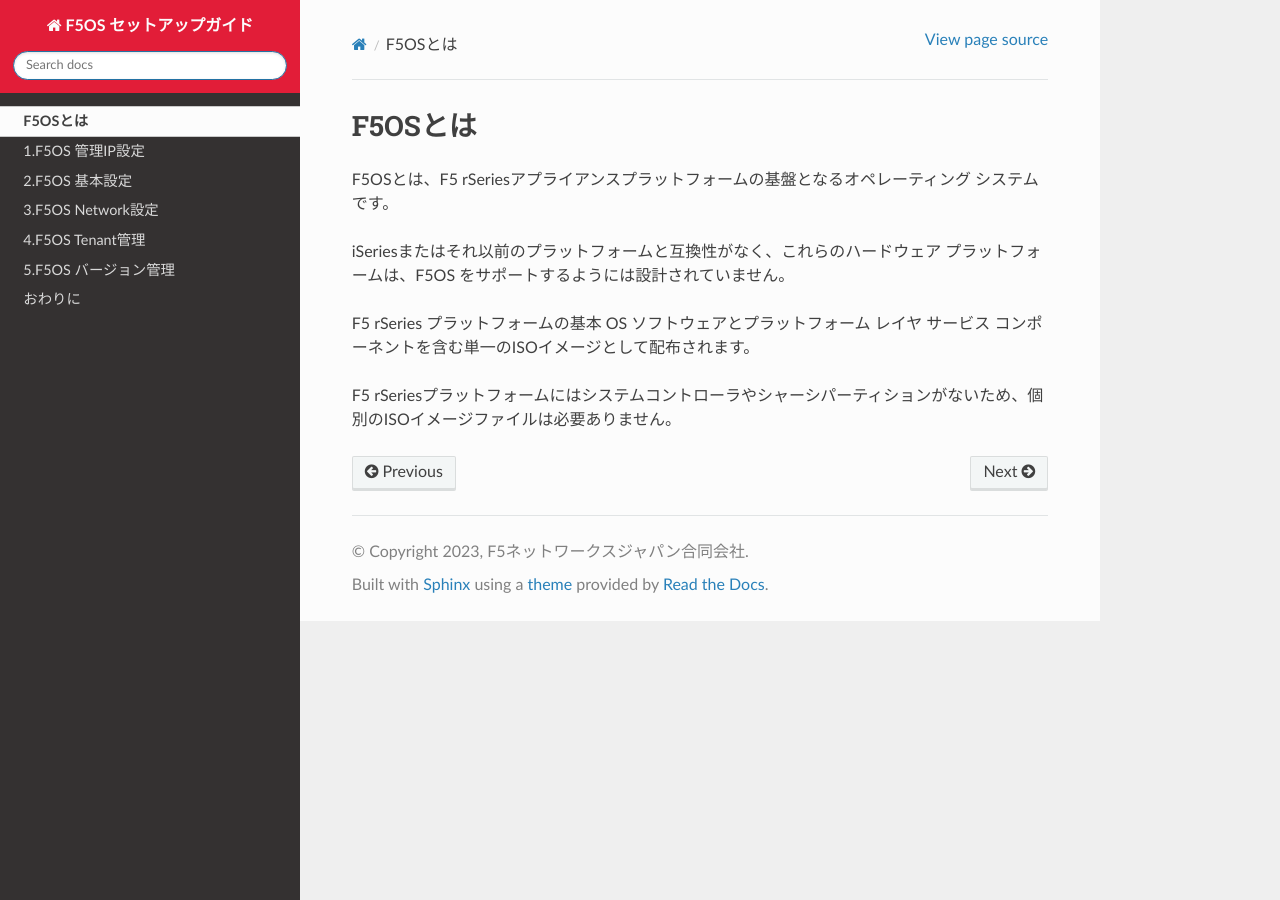
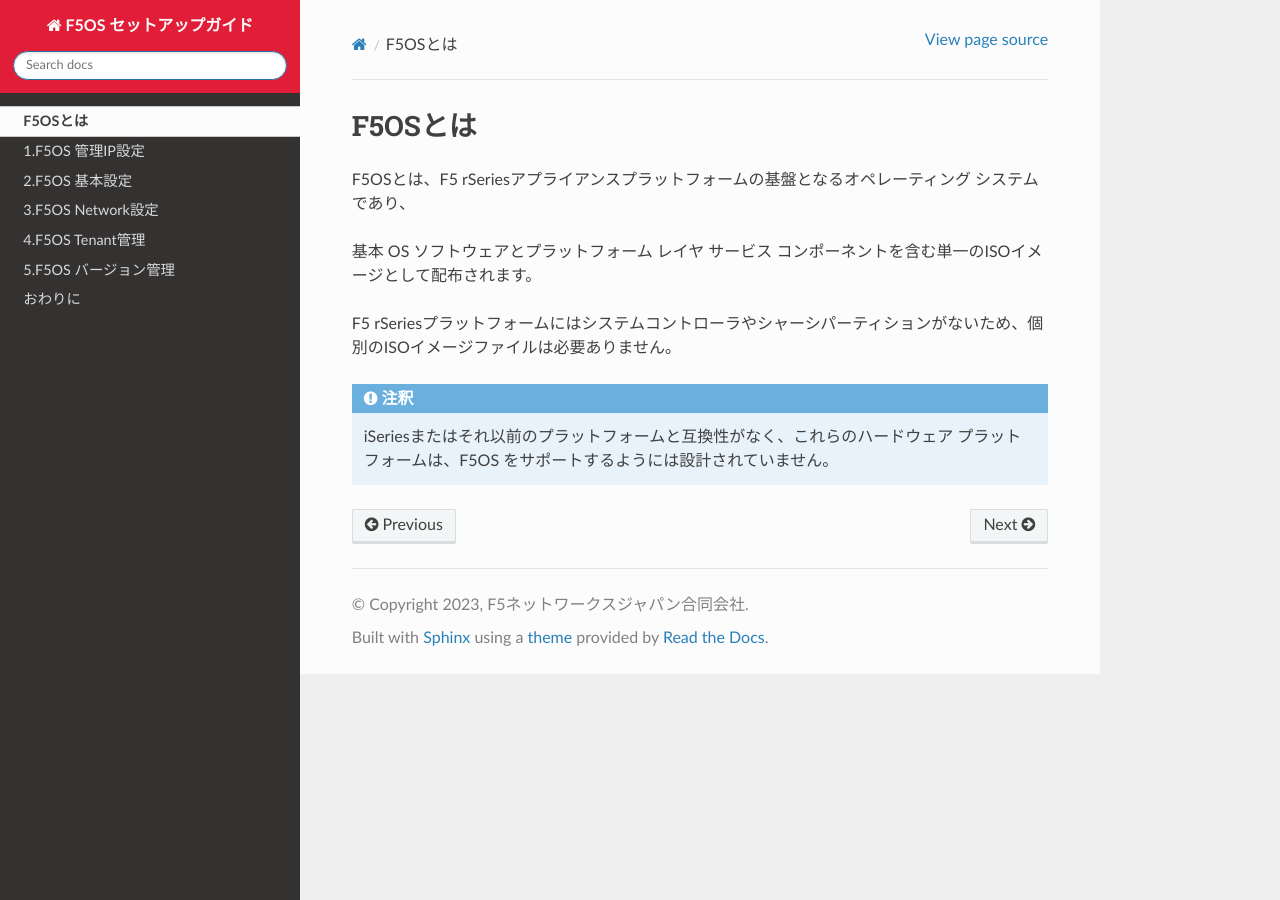
Before and after one commit to BeF5/f5j-easy-setup-f5os, a Sphinx documentation site: the page built from docs/module1/module01.rst, in a window 1280 px wide. Built offline with Sphinx 7.4.7 and the Read the Docs theme 2.0.0, drawn with Linux system fonts in a browser that asks for light colours.

Commit message:
add note that iSeries doesn't support F5OS

```diff
--- a/docs/module1/module01.rst
+++ b/docs/module1/module01.rst
@@ -1,10 +1,12 @@
 F5OSとは
 ####
 
-F5OSとは、F5 rSeriesアプライアンスプラットフォームの基盤となるオペレーティング システムです。
+F5OSとは、F5 rSeriesアプライアンスプラットフォームの基盤となるオペレーティング システムであり、
 
-iSeriesまたはそれ以前のプラットフォームと互換性がなく、これらのハードウェア プラットフォームは、F5OS をサポートするようには設計されていません。
-
-F5 rSeries プラットフォームの基本 OS ソフトウェアとプラットフォーム レイヤ サービス コンポーネントを含む単一のISOイメージとして配布されます。
+基本 OS ソフトウェアとプラットフォーム レイヤ サービス コンポーネントを含む単一のISOイメージとして配布されます。
 
 F5 rSeriesプラットフォームにはシステムコントローラやシャーシパーティションがないため、個別のISOイメージファイルは必要ありません。
+
+.. NOTE::
+
+   iSeriesまたはそれ以前のプラットフォームと互換性がなく、これらのハードウェア プラットフォームは、F5OS をサポートするようには設計されていません。
```
